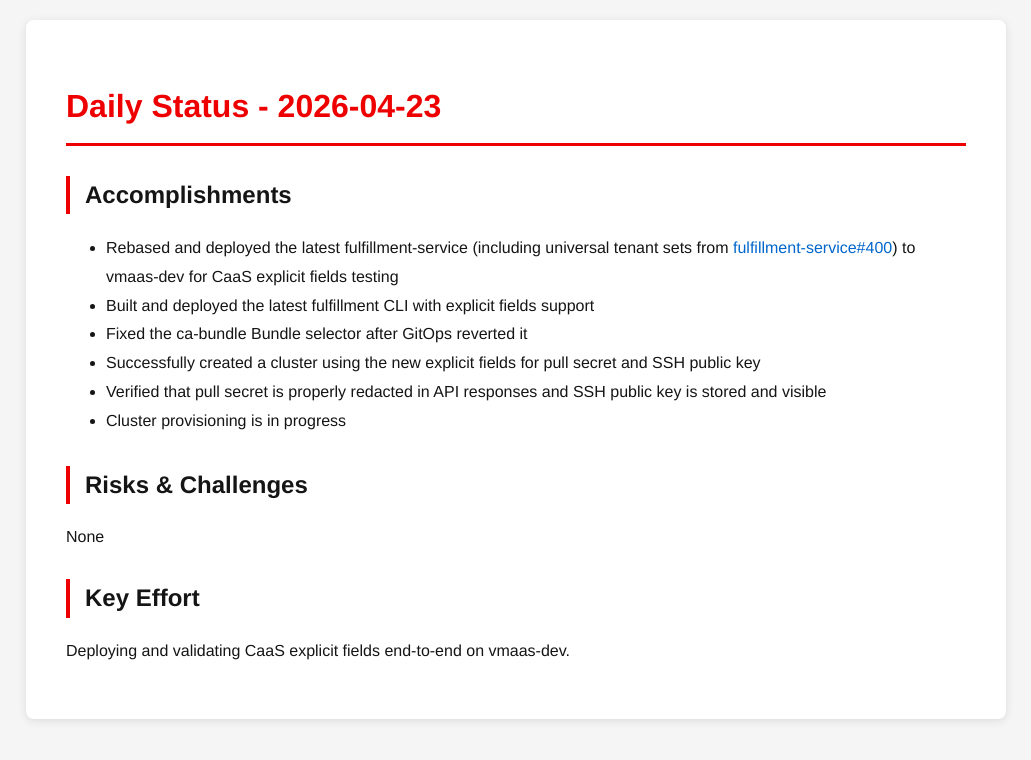
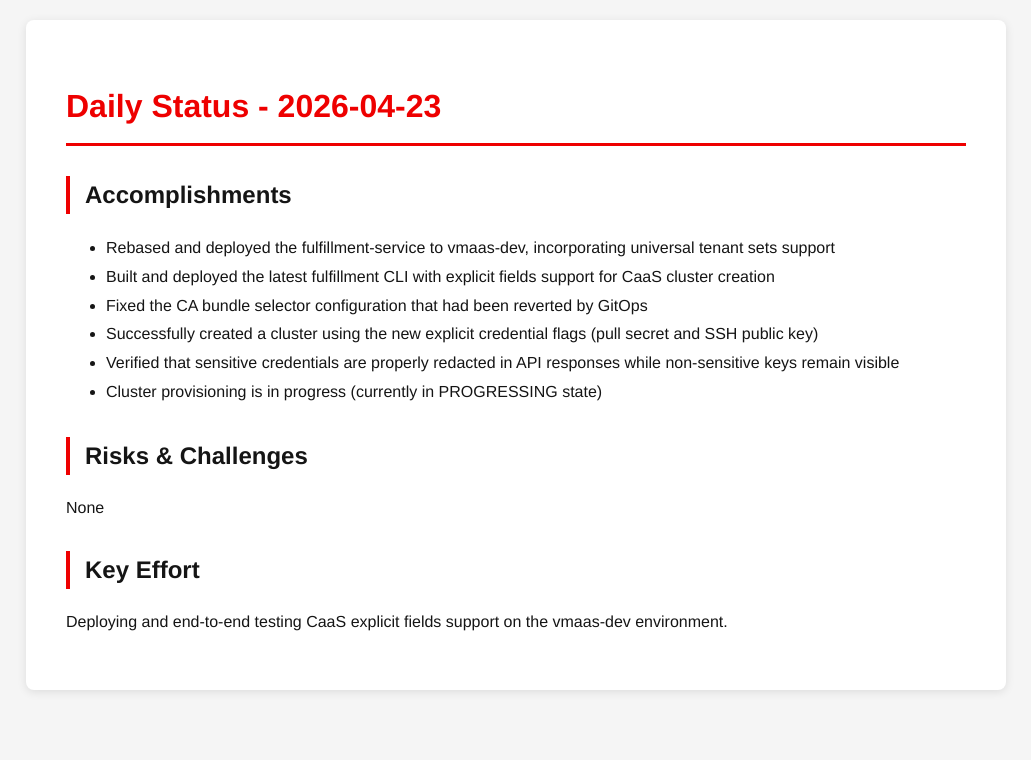
Before and after one commit to tzvatot/daily-status, a Jekyll site: the page built from 2026-04-23.md, in a window 1280 px wide. Shown: the top 760 px of the page, without its empty margins (124-1155 px from the left). Built offline with Jekyll 4.4.1, drawn with Linux system fonts in a browser that asks for light colours.

Commit message:
Daily status update - 2026-04-23

```diff
--- a/2026-04-23.md
+++ b/2026-04-23.md
@@ -7,15 +7,15 @@ date: 2026-04-23
 # Daily Status - 2026-04-23
 
 ## Accomplishments
-- Rebased and deployed the latest fulfillment-service (including universal tenant sets from [fulfillment-service#400](https://github.com/osac-project/fulfillment-service/pull/400)) to vmaas-dev for CaaS explicit fields testing
-- Built and deployed the latest fulfillment CLI with explicit fields support
-- Fixed the ca-bundle Bundle selector after GitOps reverted it
-- Successfully created a cluster using the new explicit fields for pull secret and SSH public key
-- Verified that pull secret is properly redacted in API responses and SSH public key is stored and visible
-- Cluster provisioning is in progress
+- Rebased and deployed the fulfillment-service to vmaas-dev, incorporating universal tenant sets support
+- Built and deployed the latest fulfillment CLI with explicit fields support for CaaS cluster creation
+- Fixed the CA bundle selector configuration that had been reverted by GitOps
+- Successfully created a cluster using the new explicit credential flags (pull secret and SSH public key)
+- Verified that sensitive credentials are properly redacted in API responses while non-sensitive keys remain visible
+- Cluster provisioning is in progress (currently in PROGRESSING state)
 
 ## Risks & Challenges
 None
 
 ## Key Effort
-Deploying and validating CaaS explicit fields end-to-end on vmaas-dev.
+Deploying and end-to-end testing CaaS explicit fields support on the vmaas-dev environment.
```
